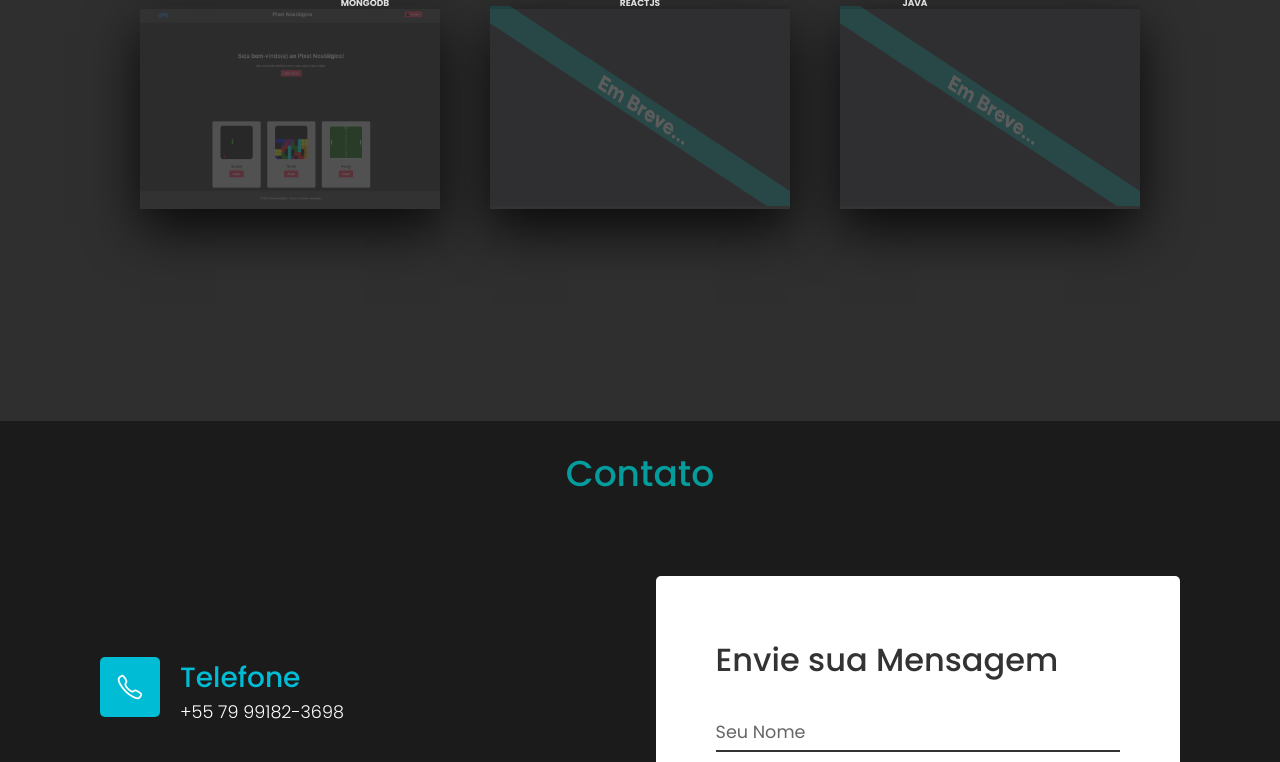
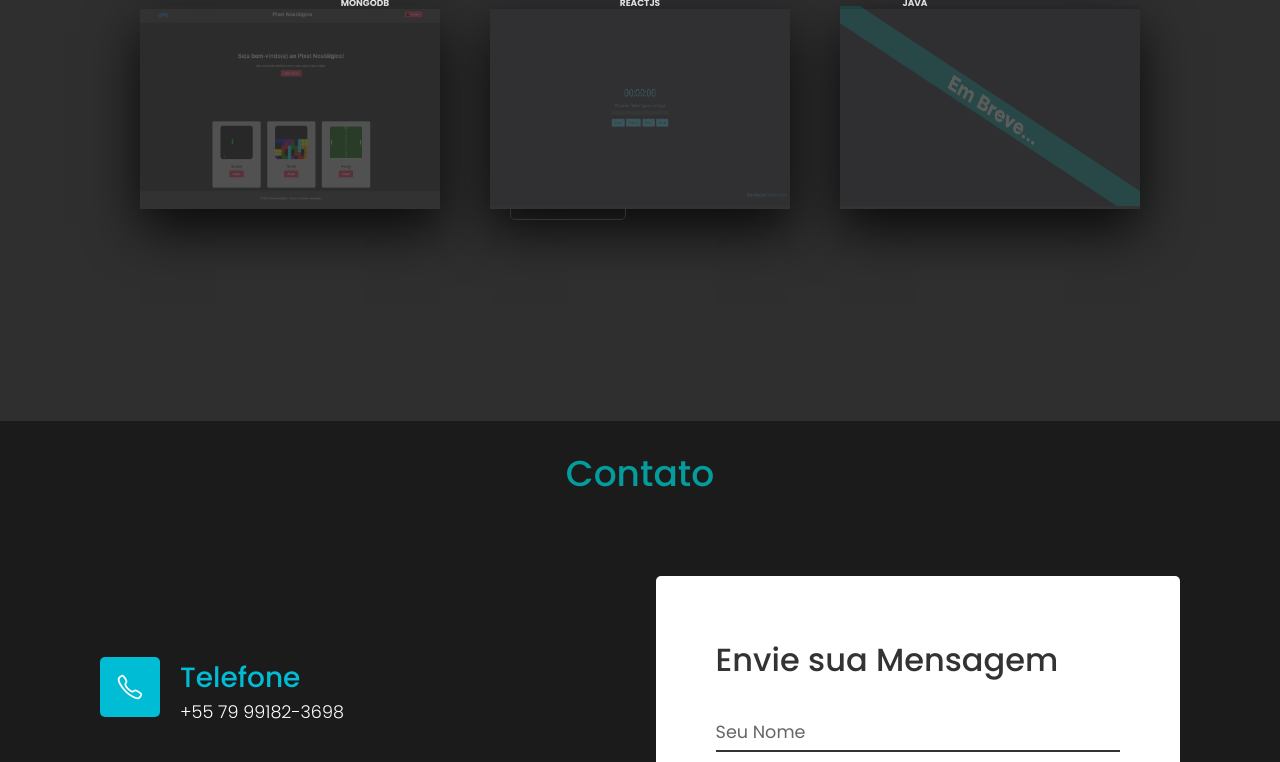
Before and after one commit to thalesjuann/Meu-Portfolio-V1, a plain HTML site: page index.html in a window 1280 px wide. Shown: the part 2509-3271 px from the top of the page. Drawn offline with nearby package versions, Linux system fonts and the light colour scheme.

Commit message:
Atualizando Projetos

```diff
--- a/index.html
+++ b/index.html
@@ -113,14 +113,14 @@
                     <div class="card">
                         <div class="face face1">
                             <div class="conten">
-                                <a href="#projetos"><img class="imgp" src="assets/img/embreve.png"></a>
+                                <a href="#projetos"><img class="imgp" src="assets/img/CronometroP.png"></a>
                             </div>
                         </div>
                         <div class="face face2">
                             <div class="conten">
-                                <h3>Em Breve...</h3>
-                                <p></p>
-                                    <a href="#projetos">Indisponível</a>
+                                <h3>Cronômetro Digital</h3>
+                                <p>O Cronômetro Digital é uma aplicação de cronômetro online que oferece uma experiência simples e eficiente para medir o tempo com facilidade.</p>
+                                    <a href="https://github.com/thalesjuann/CronometroDigital" target="_blank">Source Code</a>
                             </div>
                         </div>
                     </div>
```
Also changed, not shown: assets/img/CronometroP.png (added).
